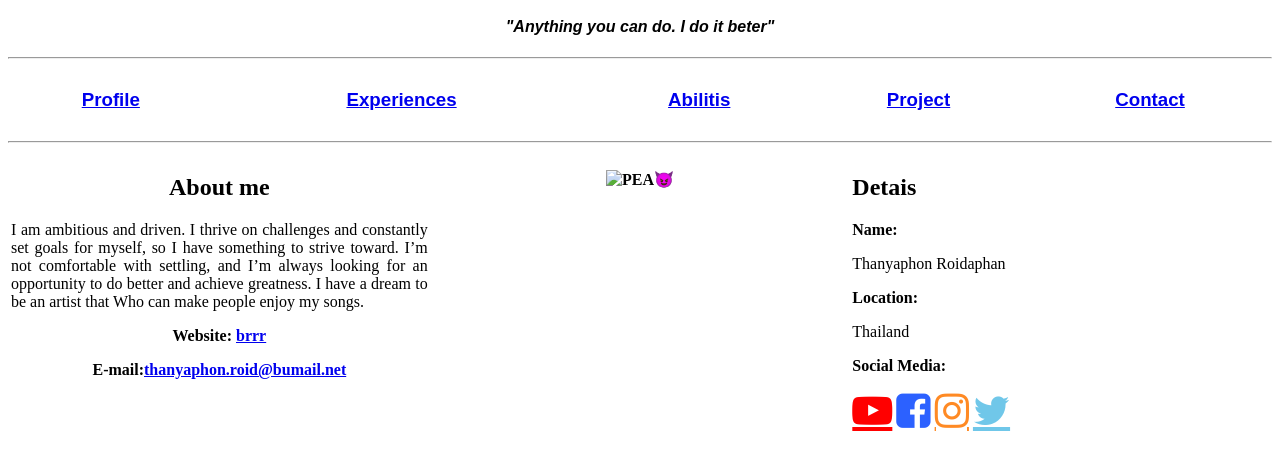
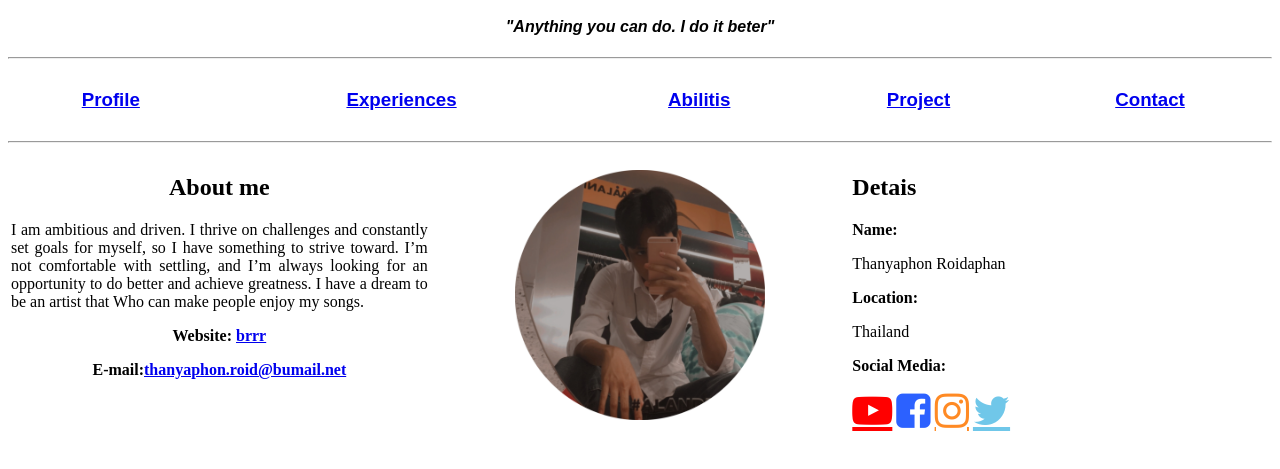
Before and after one commit to Peanewa/profilehtml, a plain HTML site: page index.html in a window 1280 px wide. Shown: the part 111-580 px from the top of the page. Drawn offline with Linux system fonts and the light colour scheme.

Commit message:
Update index.html

```diff
--- a/index.html
+++ b/index.html
@@ -47,7 +47,7 @@
                 <p>E-mail:<a href="mailto:thanyaphon.roid@bumail.net">thanyaphon.roid@bumail.net</a></p>
             </th>
             <th style="width: 33.33%; vertical-align: top;">
-                <p><img src="images/LittleBoy.png" alt="PEA😈" style="width: 60%;"></p>
+                <p><img src="LittleBoy.png" alt="PEA😈" style="width: 60%;"></p>
                     <!--crop circle images https://crop-circle.imageonline.co/-->
             </th>
             <th style="width: 33.33%; vertical-align: top; text-align: left;">
```
